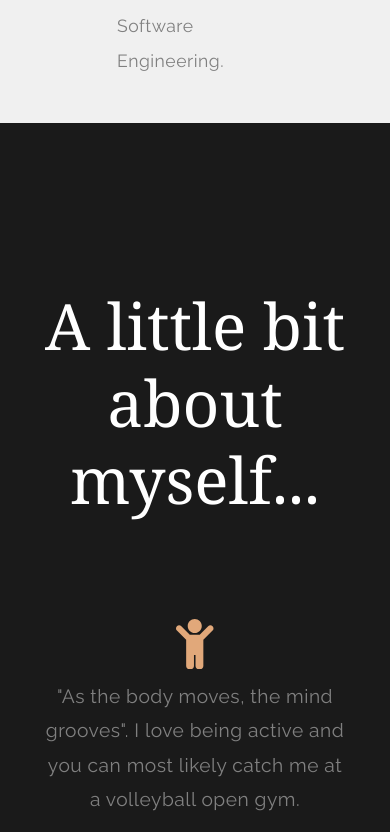
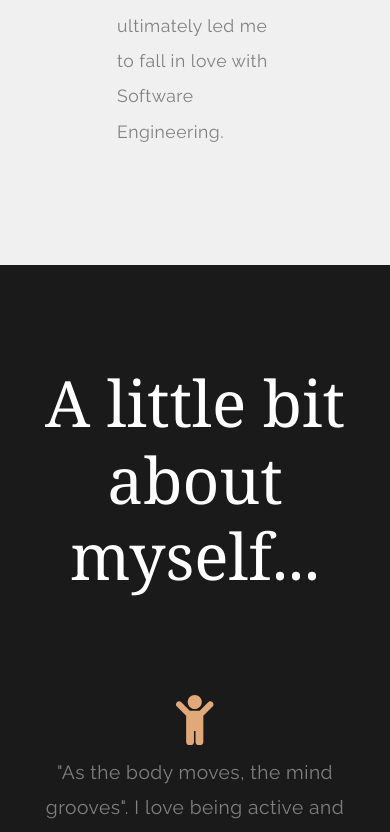
Before and after one commit to davidhk21/my-portfolio, a Next.js app: page / in a window 390 px wide. Shown: the part 2143-2975 px from the top of the page. Built offline with nearby package versions, Linux system fonts and the light colour scheme.

Commit message:
fixed narrow sizing also for home page

```diff
--- a/styles/Home.module.css
+++ b/styles/Home.module.css
@@ -85,7 +85,6 @@
 @media screen and (max-width: 750px) {
   .passionContainer1 {
     flex-direction: column;
-    height: 150vh;
   }
 }
 /********** AboutMe **********/
@@ -99,12 +98,7 @@
   justify-content: center;
   align-items: center;
 }
-@media screen and (max-width: 1000px) {
-  .aboutMeContainer {
-    height: 170vh;
-    max-height: 2000px;
-  }
-}
+
 
 .aboutMeTitle {
   font-size: 4em;
@@ -143,7 +137,6 @@
   font-size: 1.2em;
 }
 
-
 .buttonLearnMore {
   border: 1px solid #e1a87a;
   color: white;
@@ -164,12 +157,6 @@
   flex-direction: column;
   justify-content: center;
   align-items: center;
-}
-@media screen and (max-width: 1000px) {
-  .projectsContainer {
-    height: 250vh;
-    max-height: 2500px;
-  }
 }
 
 .projectsTitle {
```
